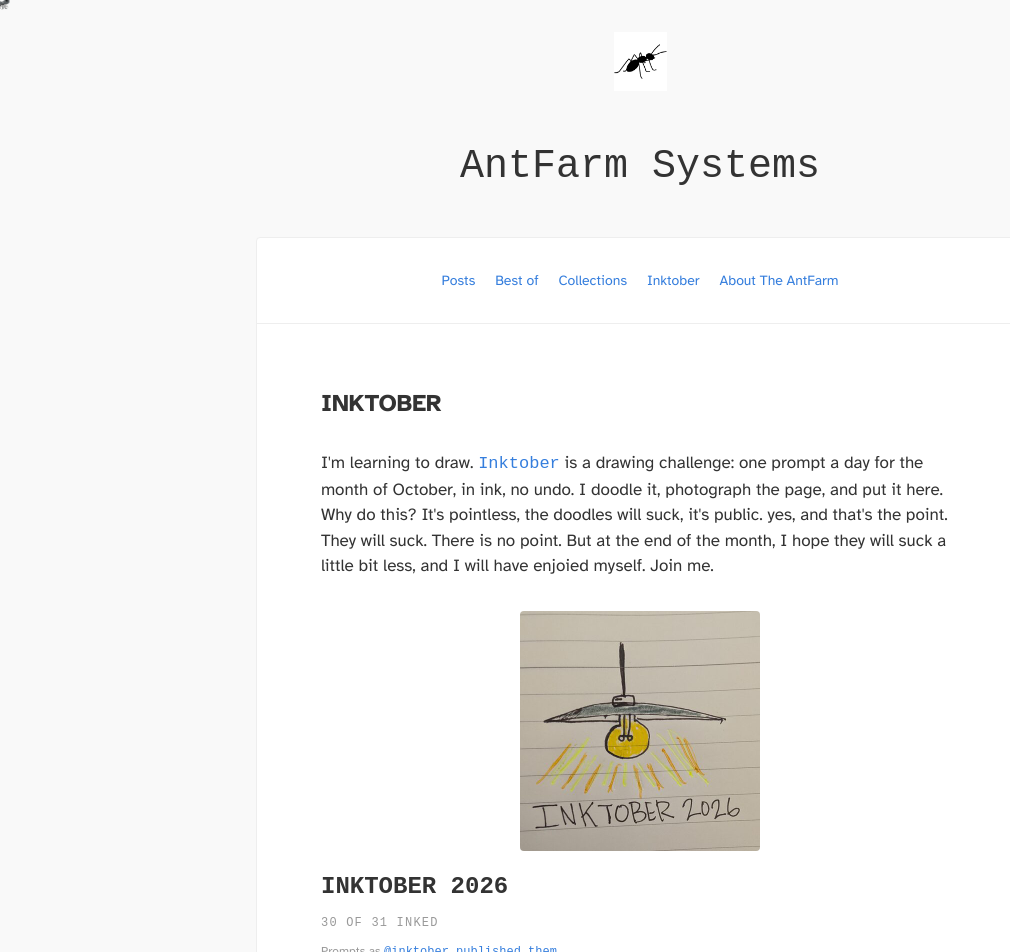
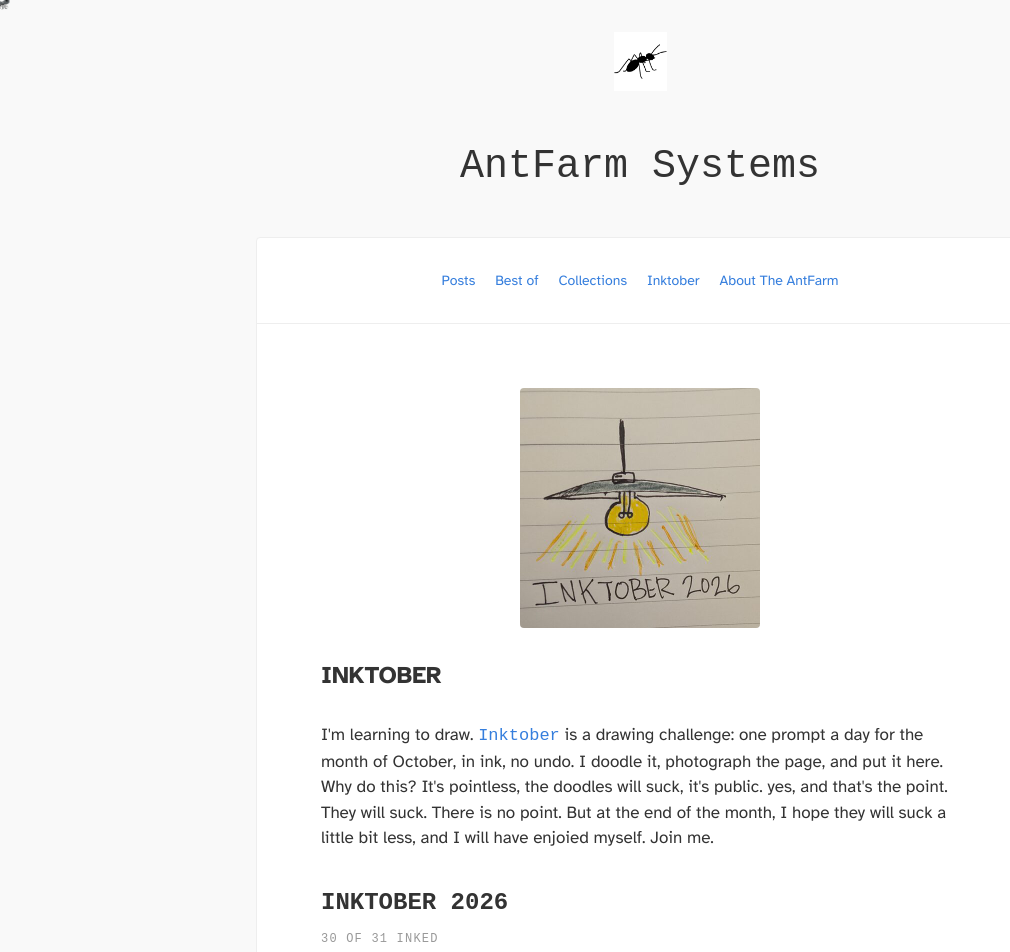
Before and after one commit to antfarm-systems/antfarm-systems.github.io, a Jekyll site: the page built from inktober.html, in a window 1280 px wide. Shown: the top 952 px of the page, without its empty margins (0-1010 px from the left). Built offline with Jekyll 4.4.1, drawn with Linux system fonts in a browser that asks for light colours; nearby versions of some CDN libraries.

Commit message:
Inktober: move the doodle above the page title
Adds an optional banner: {src, alt, width, height} front-matter key that
default.html draws centered above the title. Only /inktober/ sets it, so no
other page changes. Drops the copy that sat above the 2026 heading.

Co-Authored-By: Claude Opus 5.5 (1M context) <noreply@anthropic.com>

```diff
--- a/_layouts/default.html
+++ b/_layouts/default.html
@@ -26,6 +26,17 @@
       </nav>
 
       <main class="tl f6 relative pa4 pa5-ns overflow-hidden"{% if is_post %} data-post-date="{{ page.date | date: '%Y-%m-%d' }}"{% endif %}>
+        {%- comment -%}
+          Optional picture above the title: `banner: {src, alt, width, height}` in
+          front matter. Only /inktober/ uses it today. Inline style on purpose, so
+          it needs nothing from the Cloudflare-cached style.css.
+        {%- endcomment -%}
+        {% if page.banner %}
+          <img src="{{ page.banner.src | relative_url }}" alt="{{ page.banner.alt | escape }}"
+               {% if page.banner.width %}width="{{ page.banner.width }}" height="{{ page.banner.height }}"{% endif %}
+               decoding="async" class="db center mb4 br2"
+               style="width: 100%; max-width: {{ page.banner.max_width | default: '240px' }}; height: auto;">
+        {% endif %}
         {% if page.title %}
           <div class="mb4">
             {% if page.date %}<div class="fw600 light-silver mt1">{{ page.date | date_to_string }}</div>{% endif %}
--- a/inktober.html
+++ b/inktober.html
@@ -1,6 +1,11 @@
 ---
 title: Inktober
 permalink: /inktober/
+banner:                      # drawn above the title by _layouts/default.html
+  src: /images/inktober-placeholder.jpg
+  alt: "A doodle of a hanging lamp with a glowing yellow bulb, lettered Inktober 2026"
+  width: 480
+  height: 480
 ---
 
 {%- comment -%}
@@ -46,17 +51,6 @@ permalink: /inktober/
   {% endfor %}
 
   <section class="mb5" id="inktober-{{ y.year }}" aria-labelledby="h-inktober-{{ y.year }}">
-    {%- comment -%}
-      The year's placeholder doubles as its title card. Shown at full strength here,
-      unlike the dimmed copies standing in for undrawn days in the grid below.
-    {%- endcomment -%}
-    {% if y.placeholder %}
-      <img src="{{ y.placeholder | relative_url }}"
-           alt="A doodle of a hanging lamp with a glowing yellow bulb, lettered Inktober {{ y.year }}"
-           width="480" height="480" decoding="async"
-           class="db center mb3 br2"
-           style="width: 100%; max-width: 240px; height: auto;">
-    {% endif %}
     <h2 id="h-inktober-{{ y.year }}" class="ttu f3 mt0 mb2 cb" style="font-family: 'Cousine', monospace;">Inktober {{ y.year }}</h2>
     <p class="mt0 mb2 silver f7 ttu tracked" style="font-family: 'Cousine', monospace;">
       {{ inked }} of {{ total }} inked
```
